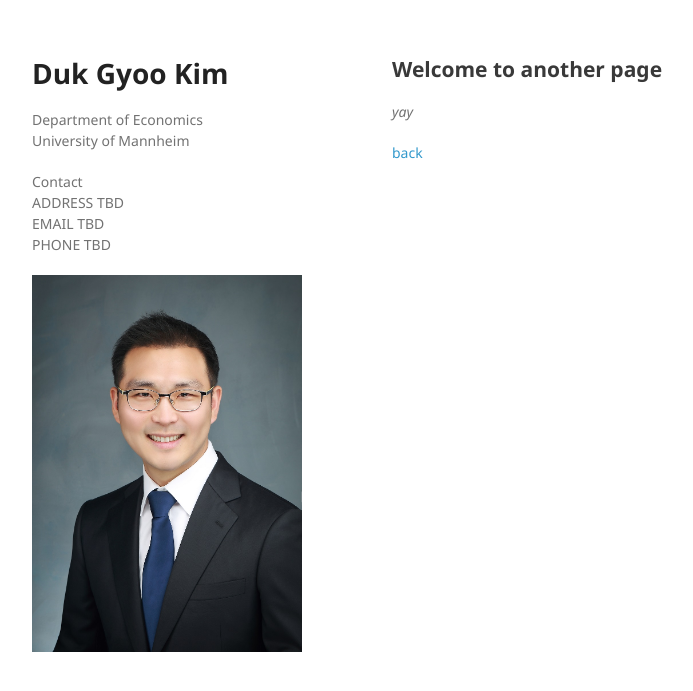
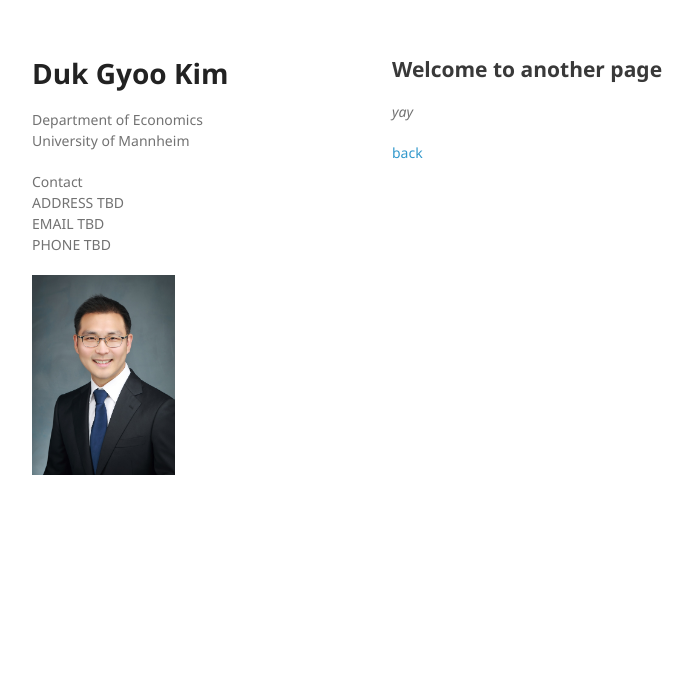
Before and after one commit to kimdukgyoo/kimdukgyoo.github.io, a Jekyll site: the page built from another-page.md, in a window 1280 px wide. Shown: the top 691 px of the page, without its empty margins (178-871 px from the left). Built offline with Jekyll 4.4.1, drawn with Linux system fonts in a browser that asks for light colours; our own code applies the rules of GitHub Pages for plain Markdown files.

Commit message:
Update default.html

```diff
--- a/_layouts/default.html
+++ b/_layouts/default.html
@@ -17,7 +17,7 @@
         <h1>Duk Gyoo Kim</h1>
         <p>Department of Economics<br>University of Mannheim</p>
         <p>Contact <br> ADDRESS TBD <br> EMAIL TBD <br> PHONE TBD</p>
-        <div style="display:inline;float:center"><img border="0" height="2%" src="./profile.JPG"></div>
+        <div style="display:inline;float:center"><img border="0" height="200" src="./profile.JPG"></div>
 <!--
         {% if site.github.is_project_page %}
           <p class="view"><a href="{{ site.github.repository_url }}">View the Project on GitHub <small>{{ github_name }}</small></a></p>
```
